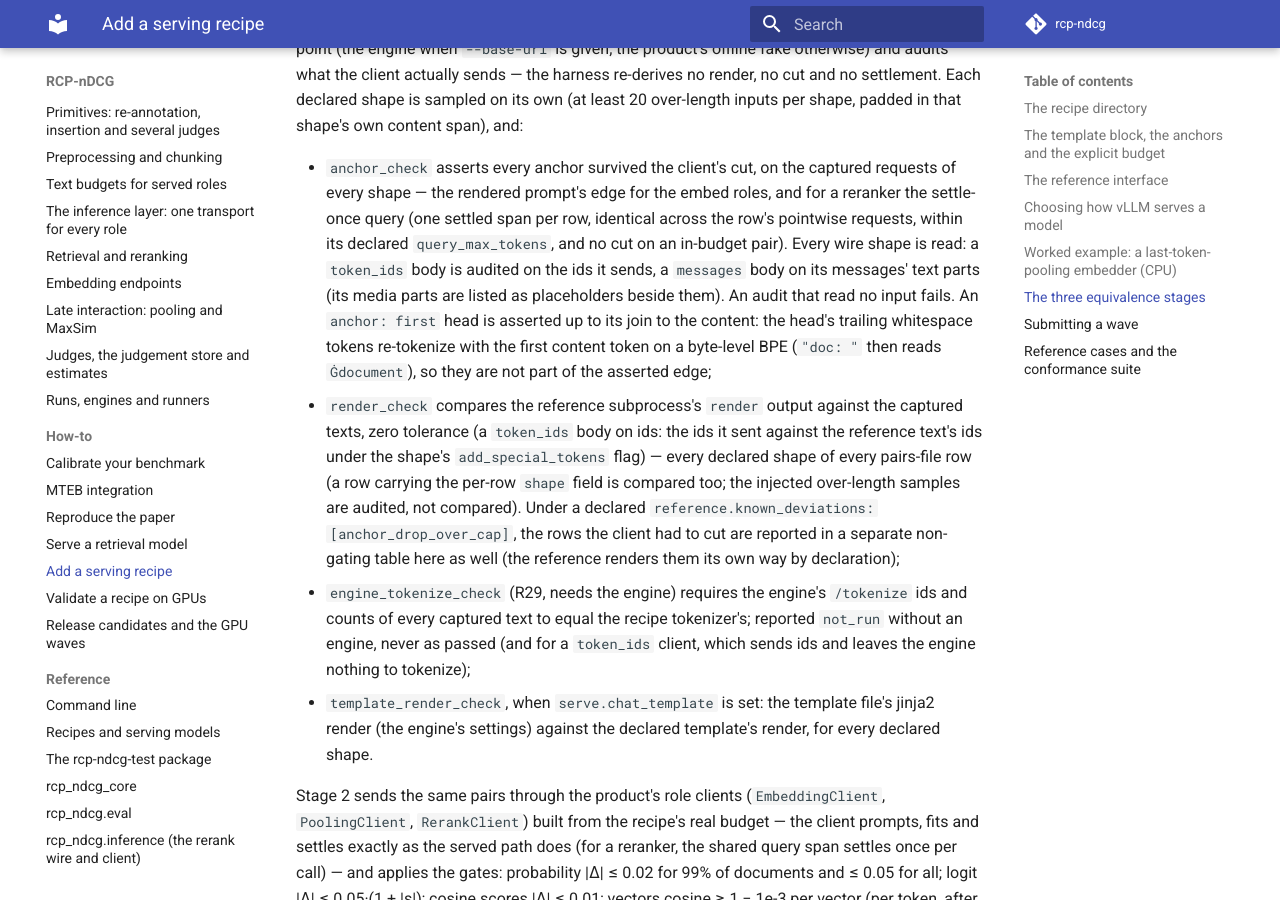
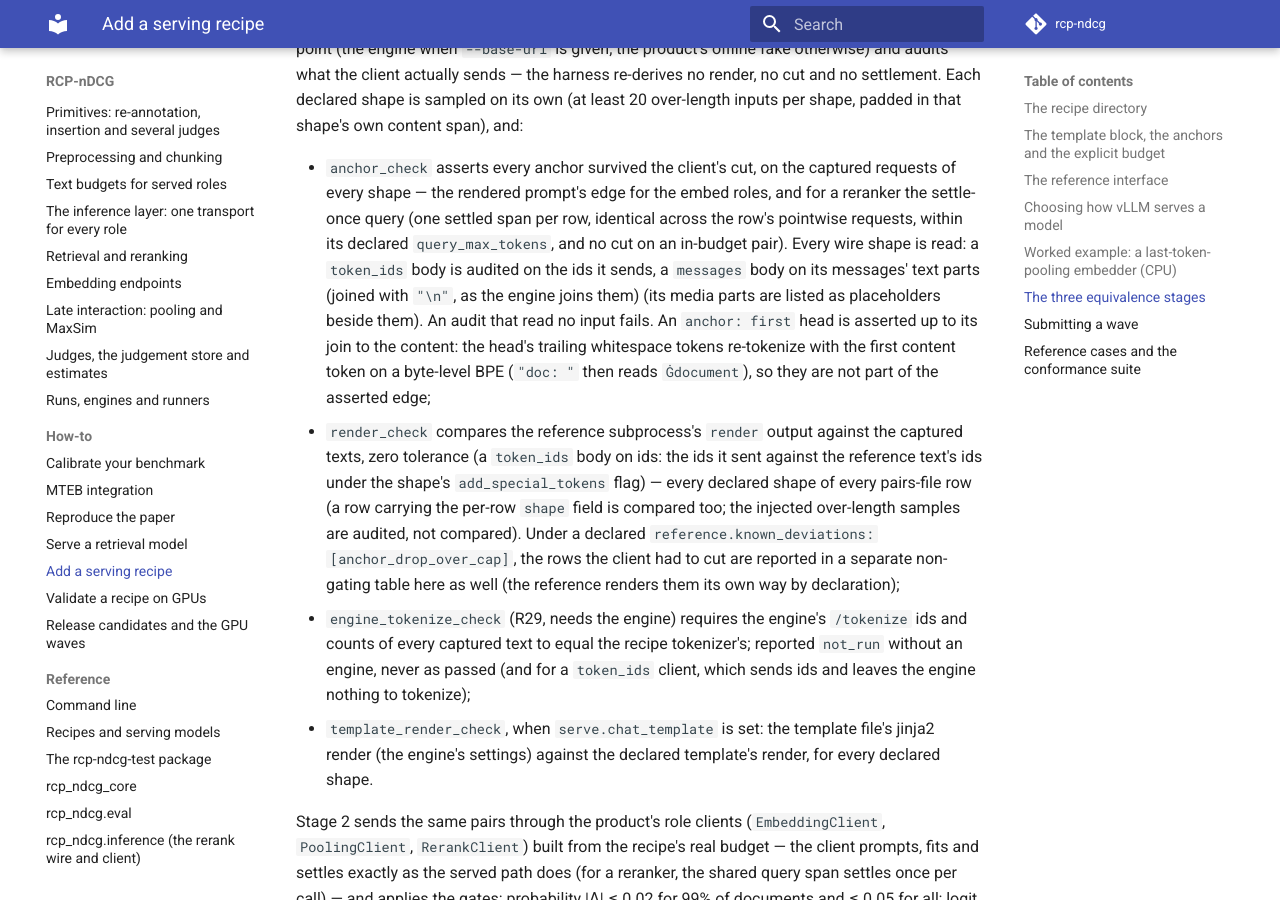
Before and after one commit to cohere-ai/rcp-ndcg, an MkDocs documentation site: the page built from docs/how-to/add-a-model.md, in a window 1280 px wide and 900 px high, scrolled down 4643 px. Built offline with MkDocs 1.6.1 and Material for MkDocs 9.7.7, drawn with Linux system fonts in a browser that asks for light colours; comment, search, counter and statistics services are not loaded.

Commit message:
Harness G2: a message's text parts join with TEXT_JOIN, as the engine joins them
Capture.texts joined a messages body's text parts with "", but vLLM v0.31.0 joins them with "\n"
(entrypoints/chat_utils.py) and so does the product's rcp_ndcg_core.content.TEXT_JOIN: a two-part
message was audited on a text the engine never reads. The extraction imports TEXT_JOIN (one home);
the test expects "doc: a caption\n [END]" and fails on the old "" join.

```diff
--- a/docs/how-to/add-a-model.md
+++ b/docs/how-to/add-a-model.md
@@ -193,7 +193,7 @@ sends — the harness re-derives no render, no cut and no settlement. Each decla
   the rendered prompt's edge for the embed roles, and for a reranker the settle-once query (one settled span
   per row, identical across the row's pointwise requests, within its declared `query_max_tokens`, and no cut
   on an in-budget pair). Every wire shape is read: a `token_ids` body is audited on the ids it sends, a
-  `messages` body on its messages' text parts (its media parts are listed as placeholders beside them). An
+  `messages` body on its messages' text parts (joined with `"\n"`, as the engine joins them) (its media parts are listed as placeholders beside them). An
   audit that read no input fails. An `anchor: first` head is asserted up to its join to the content: the
   head's trailing whitespace tokens re-tokenize with the first content token on a byte-level BPE (`"doc: "`
   then reads `Ġdocument`), so they are not part of the asserted edge;
```
Also changed, not shown: CHANGELOG.md (+2 -1 lines), 2 other files.
